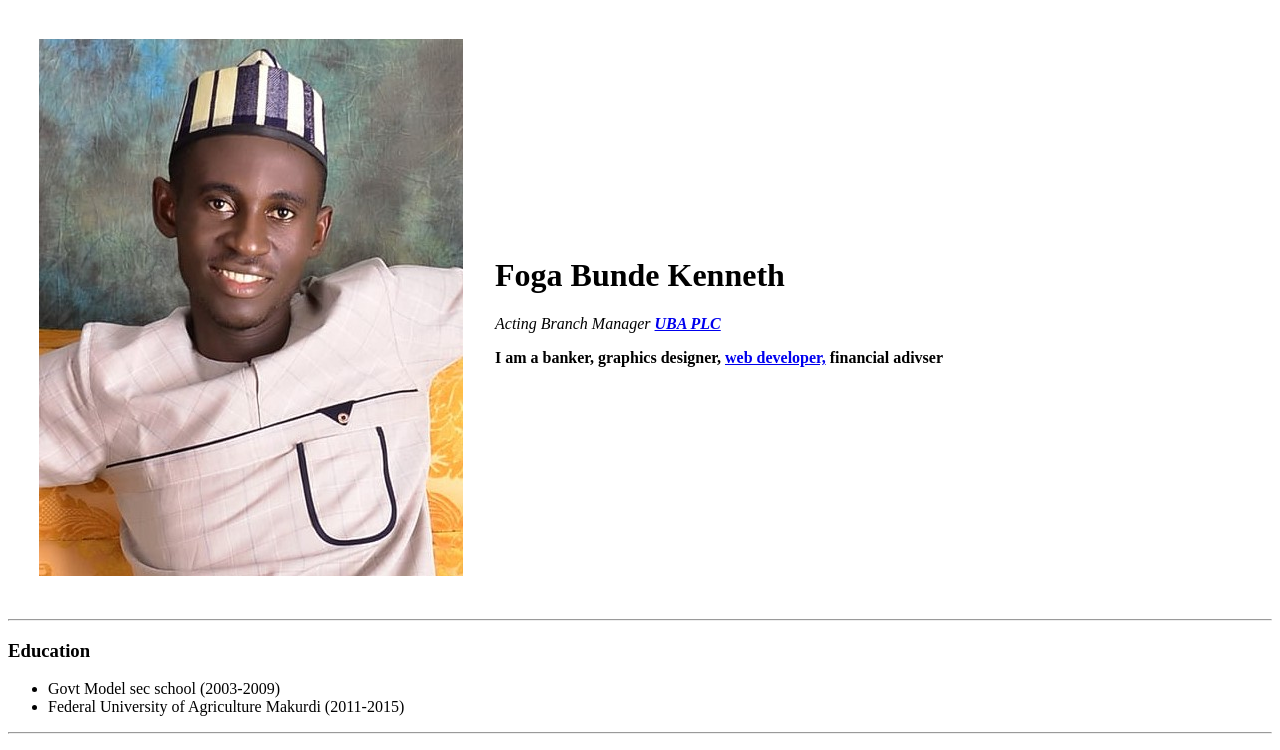
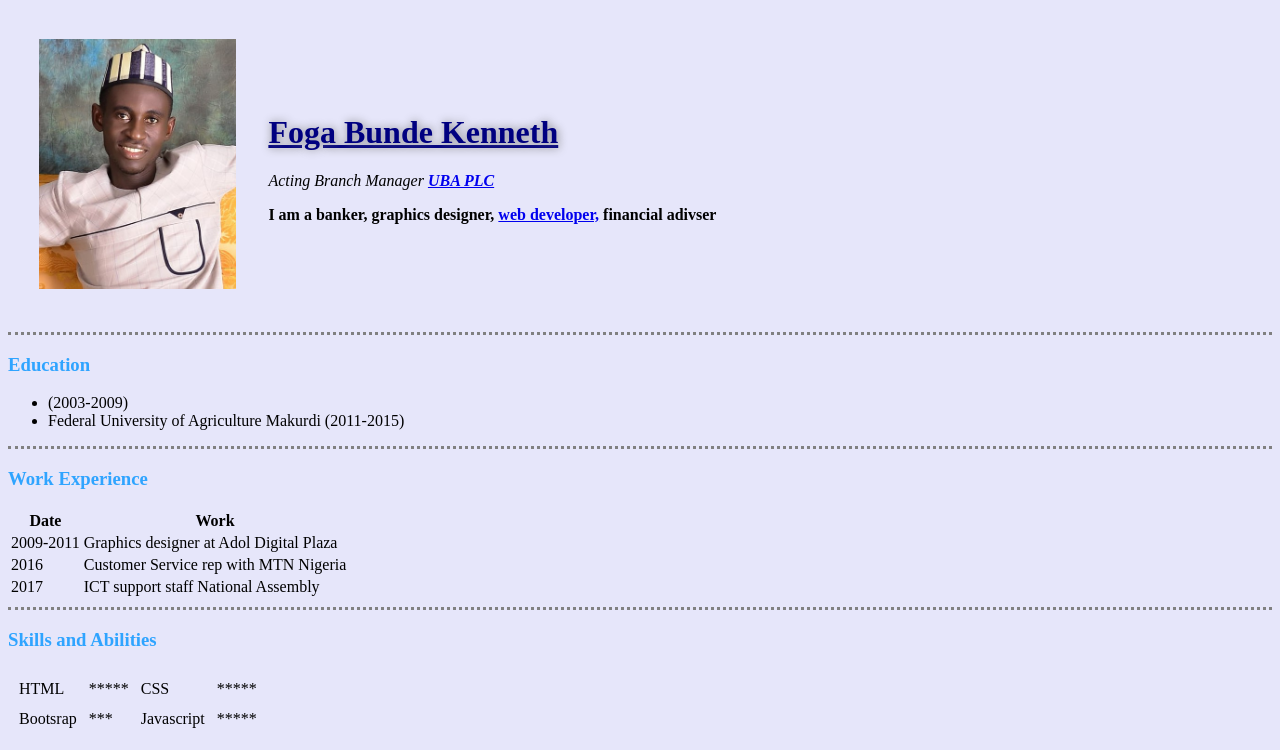
Before and after one commit to Kennethfoga/resume, a plain HTML site: page index.html in a window 1280 px wide. Shown: the top 750 px of the page. Drawn offline with Linux system fonts and the light colour scheme.

Commit message:
Add files via upload

```diff
--- /dev/null
+++ b/css/styles.css
@@ -0,0 +1,18 @@
+
+    body {
+      background-color: lavender;"
+    }
+    hr{
+      border-style: none;
+      border-top: dotted;
+      border-color: grey;
+      border-width: 10%;
+
+
+
+  }
+  img{height: 250px
+  }
+  h1 {color: navy; text-decoration: underline; text-shadow: grey 1px 0 10px;}
+  h3 {
+    color: #2FA4FF;
--- a/index.html
+++ b/index.html
@@ -4,6 +4,7 @@
 <head>
   <meta charset="utf-8">
   <title>kenneth's personal site</title>
+<link rel="stylesheet" href="css/styles.css">
 </head>
 
 <body>
@@ -25,7 +26,7 @@
   <hr>
   <h3>Education</h3>
   <ul>
-    <li>Govt Model sec school (2003-2009)</li>
+    <li>(2003-2009)</li>
     <li>Federal University of Agriculture Makurdi
       (2011-2015)</li>
   </ul>
```
Also changed, not shown: contact details.html (+2 -0 lines).
